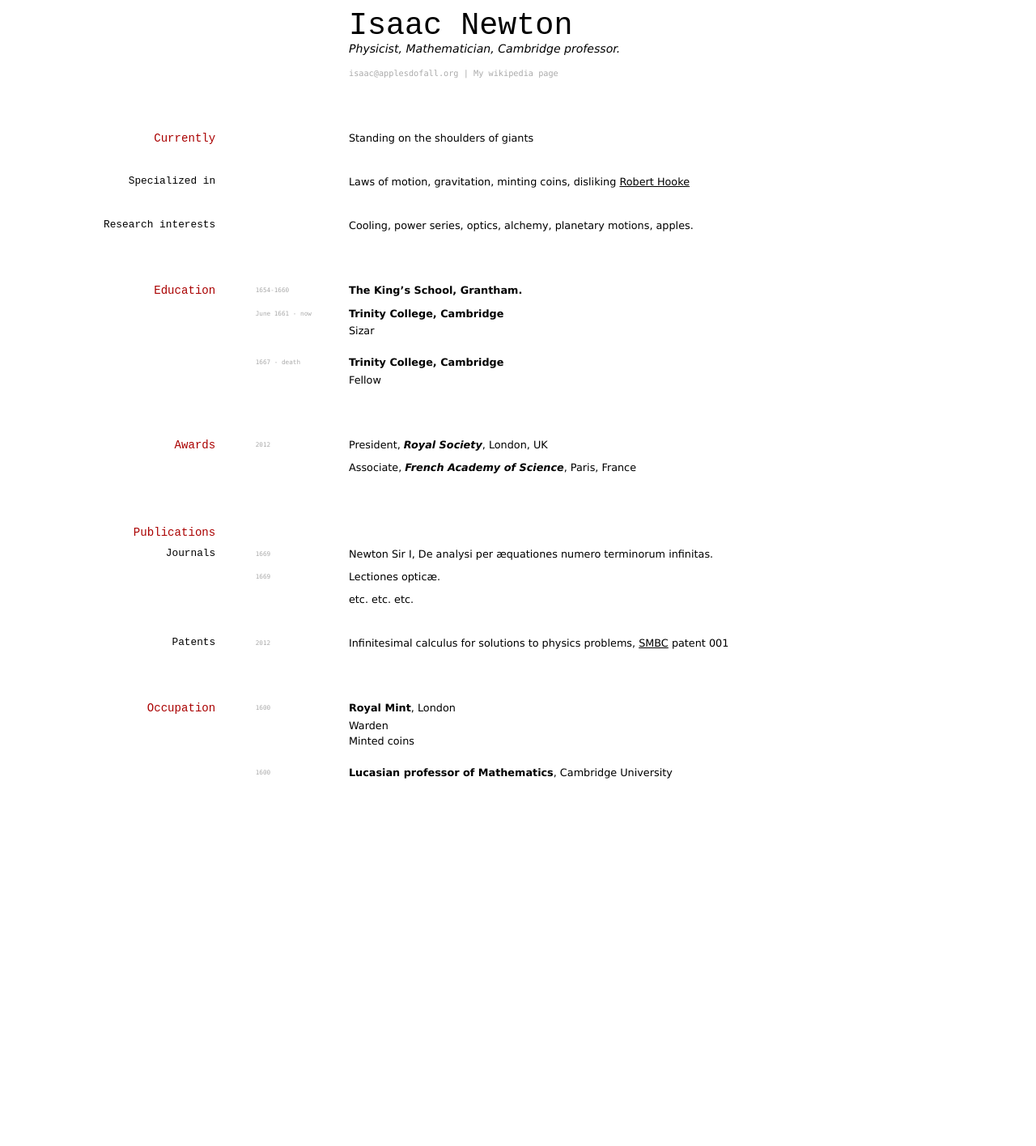
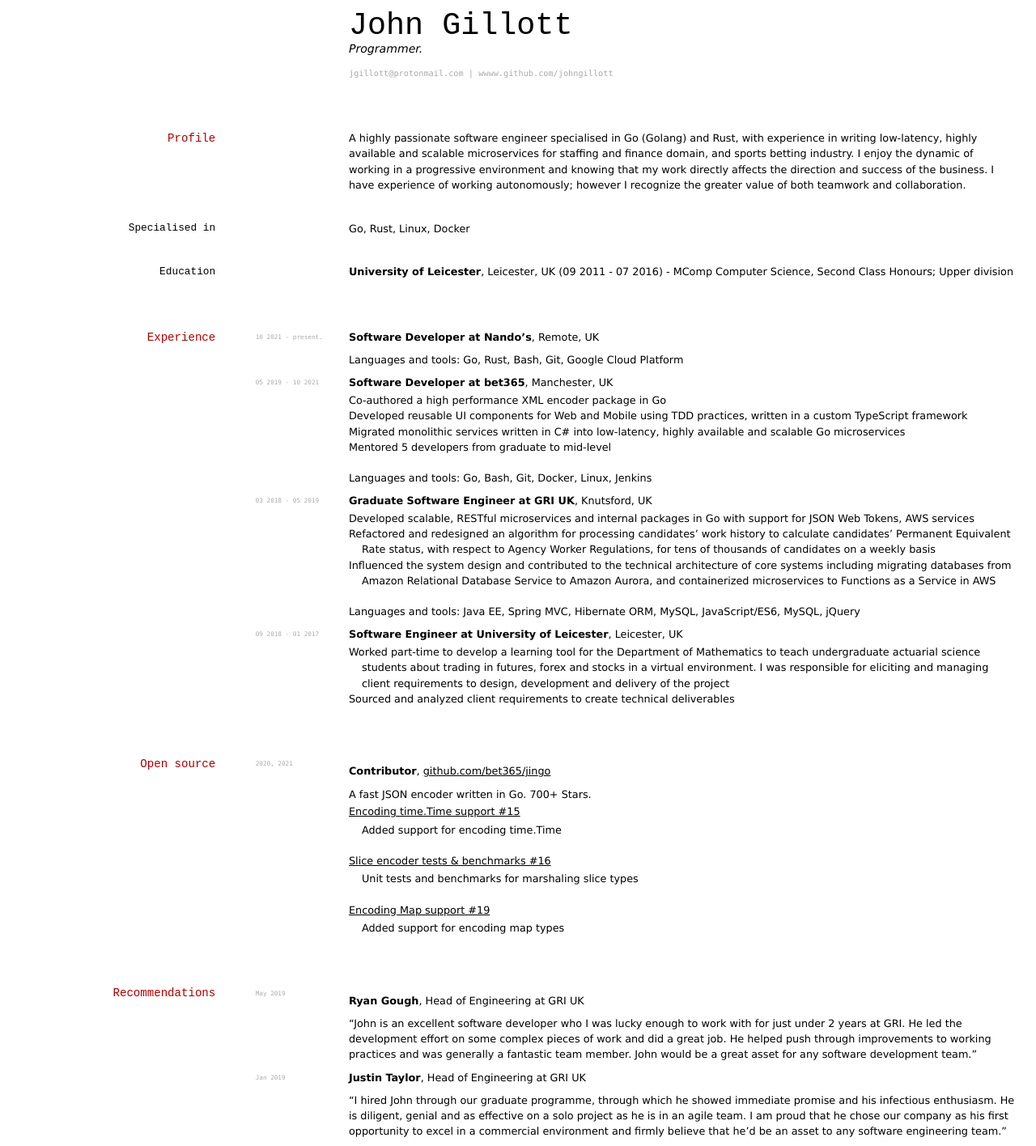
Before and after one commit to johngillott/cv, a Jekyll site: the page built from index.md, in a window 1280 px wide. Shown: the whole page at 81% size. Built offline with Jekyll 4.4.1, drawn with Linux system fonts in a browser that asks for light colours; before the commit the page ends 973 px from its top, so only the background shows below that.

Commit message:
import cv from google docs

```diff
--- a/index.md
+++ b/index.md
@@ -1,89 +1,84 @@
 ---
 layout: cv
-title: Isaac Newtons's CV
+title: John Gillott's CV
 ---
-# Isaac Newton
-Physicist, Mathematician, Cambridge professor.
+# John Gillott
+Programmer.
 
 <div id="webaddress">
-<a href="isaac@applesdofall.org">isaac@applesdofall.org</a>
-| <a href="http://en.wikipedia.org/wiki/Isaac_Newton">My wikipedia page</a>
+<a href="jgillott@protonmail.com">jgillott@protonmail.com</a>
+| <a href="https://www.github.com/johngillott">wwww.github.com/johngillott</a>
+<!-- | <a href="https://www.johngillott.com">wwww.johngillott.com</a> -->
 </div>
 
+## Profile
 
-## Currently
+A highly passionate software engineer specialised in Go (Golang) and Rust, with experience in writing low-latency, highly available and scalable microservices for staffing and finance domain, and sports betting industry. I enjoy the dynamic of working in a progressive environment and knowing that my work directly affects the direction and success of the business. I have experience of working autonomously; however I recognize the greater value of both teamwork and collaboration.
 
-Standing on the shoulders of giants
+### Specialised in
 
-### Specialized in
+Go, Rust, Linux, Docker
 
-Laws of motion, gravitation, minting coins, disliking [Robert Hooke](http://en.wikipedia.org/wiki/Robert_Hooke)
+### Education
 
+__University of Leicester__, Leicester, UK (09 2011 - 07 2016) - MComp Computer Science, Second Class Honours; Upper division
 
-### Research interests
+## Experience
 
-Cooling, power series, optics, alchemy, planetary motions, apples.
+`10 2021 - present.`
+__Software Developer at Nando's__, Remote, UK
 
+Languages and tools: Go, Rust, Bash, Git, Google Cloud Platform
 
-## Education
+`05 2019 - 10 2021`
+__Software Developer at bet365__, Manchester, UK
 
-`1654-1660`
-__The King's School, Grantham.__
+- Co-authored a high performance XML encoder package in Go
+- Developed reusable UI components for Web and Mobile using TDD practices, written in a custom TypeScript framework
+- Migrated monolithic services written in C# into low-latency, highly available and scalable Go microservices
+- Mentored 5 developers from graduate to mid-level
 
-`June 1661 - now`
-__Trinity College, Cambridge__
+Languages and tools: Go, Bash, Git, Docker, Linux, Jenkins
 
-- Sizar
+`03 2018 - 05 2019`
+__Graduate Software Engineer at GRI UK__, Knutsford, UK
 
-`1667 - death`
-__Trinity College, Cambridge__
+- Developed scalable, RESTful microservices and internal packages in Go with support for JSON Web Tokens, AWS services
+- Refactored and redesigned an algorithm for processing candidates' work history to calculate candidates' Permanent Equivalent Rate status, with respect to Agency Worker Regulations, for tens of thousands of candidates on a weekly basis
+- Influenced the system design and contributed to the technical architecture of core systems including migrating databases from Amazon Relational Database Service to Amazon Aurora, and containerized microservices to Functions as a Service in AWS
 
-- Fellow
+Languages and tools: Java EE, Spring MVC, Hibernate ORM, MySQL, JavaScript/ES6, MySQL, jQuery
 
+`09 2018 - 01 2017`
+__Software Engineer at University of Leicester__, Leicester, UK
 
+- Worked part-time to develop a learning tool for the Department of Mathematics to teach  undergraduate actuarial science students about trading in futures, forex and stocks in a virtual environment. I was responsible for eliciting and managing client requirements to design, development and delivery of the project
+- Sourced and analyzed client requirements to create technical deliverables
 
-## Awards
+## Open source
 
-`2012`
-President, *Royal Society*, London, UK
+`2020, 2021`
 
-Associate, *French Academy of Science*, Paris, France
+__Contributor__, [github.com/bet365/jingo](https://github.com/bet365/jingo)
 
+A fast JSON encoder written in Go. 700+ Stars.
 
+- [Encoding time.Time support #15](https://github.com/bet365/jingo/pull/15)
+  - Added support for encoding time.Time
+- [Slice encoder tests & benchmarks #16](https://github.com/bet365/jingo/pull/16)
+  - Unit tests and benchmarks for marshaling slice types
+- [Encoding Map support #19](https://github.com/bet365/jingo/pull/19)
+  - Added support for encoding map types
 
-## Publications
+## Recommendations
 
-<!-- A list is also available [online](http://scholar.google.co.uk/citations?user=LTOTl0YAAAAJ) -->
+`May 2019`
 
-### Journals
+__Ryan Gough__, Head of Engineering at GRI UK
 
-`1669`
-Newton Sir I, De analysi per æquationes numero terminorum infinitas.
+“John is an excellent software developer who I was lucky enough to work with for just under 2 years at GRI. He led the development effort on some complex pieces of work and did a great job. He helped push through improvements to working practices and was generally a fantastic team member. John would be a great asset for any software development team.”
 
-`1669`
-Lectiones opticæ.
+`Jan 2019`
+__Justin Taylor__, Head of Engineering at GRI UK
 
-etc. etc. etc.
-
-### Patents
-
-`2012`
-Infinitesimal calculus for solutions to physics problems, [SMBC](http://www.techdirt.com/articles/20121011/09312820678/if-patents-had-been-around-time-newton.shtml) patent 001
-
-
-## Occupation
-
-`1600`
-__Royal Mint__, London
-
-- Warden
-- Minted coins
-
-`1600`
-__Lucasian professor of Mathematics__, Cambridge University
-
-
-
-<!-- ### Footer
-
-Last updated: May 2013 -->
+“I hired John through our graduate programme, through which he showed immediate promise and his infectious enthusiasm. He is diligent, genial and as effective on a solo project as he is in an agile team. I am proud that he chose our company as his first opportunity to excel in a commercial environment and firmly believe that he'd be an asset to any software engineering team.”
```
Also changed, not shown: 1 other file.
